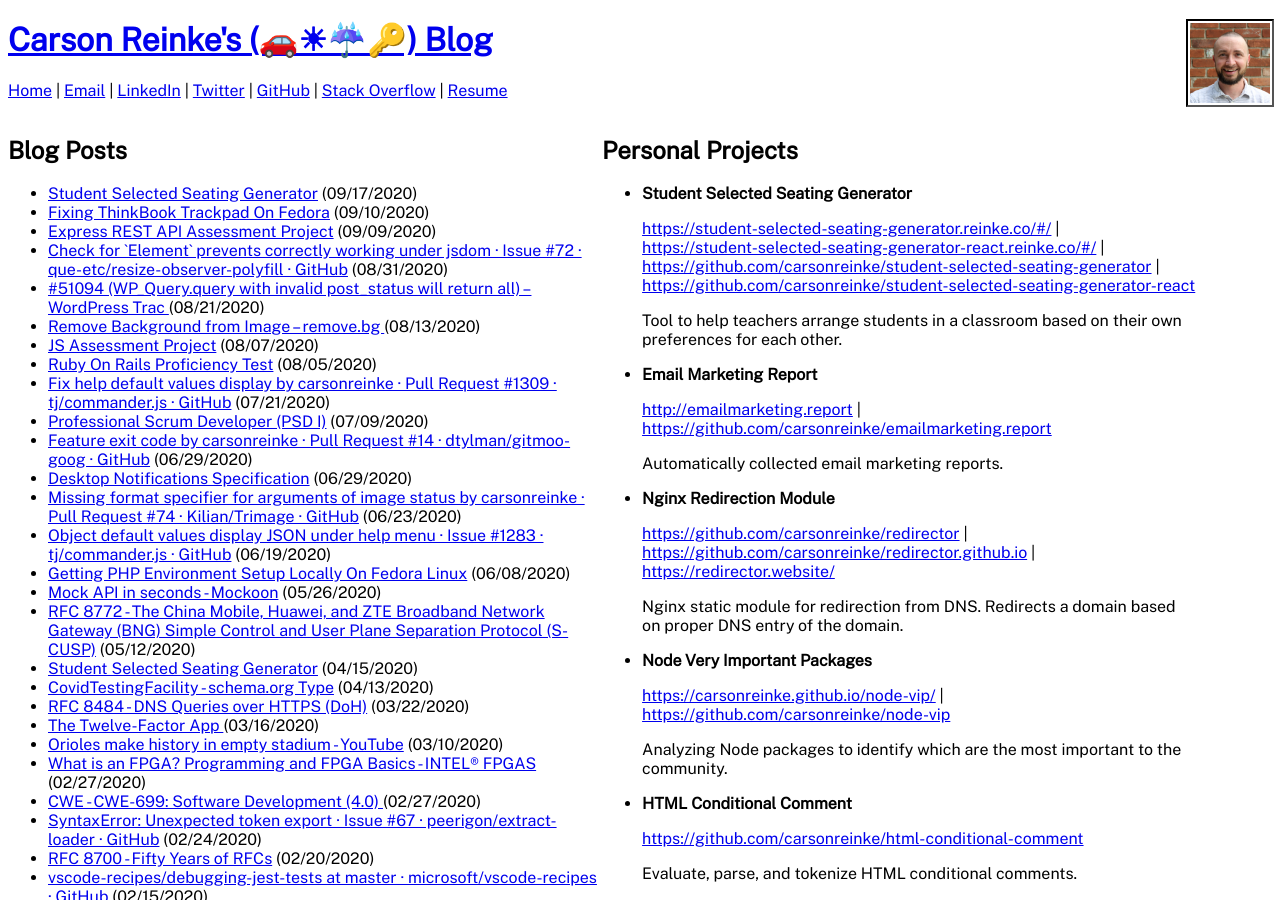
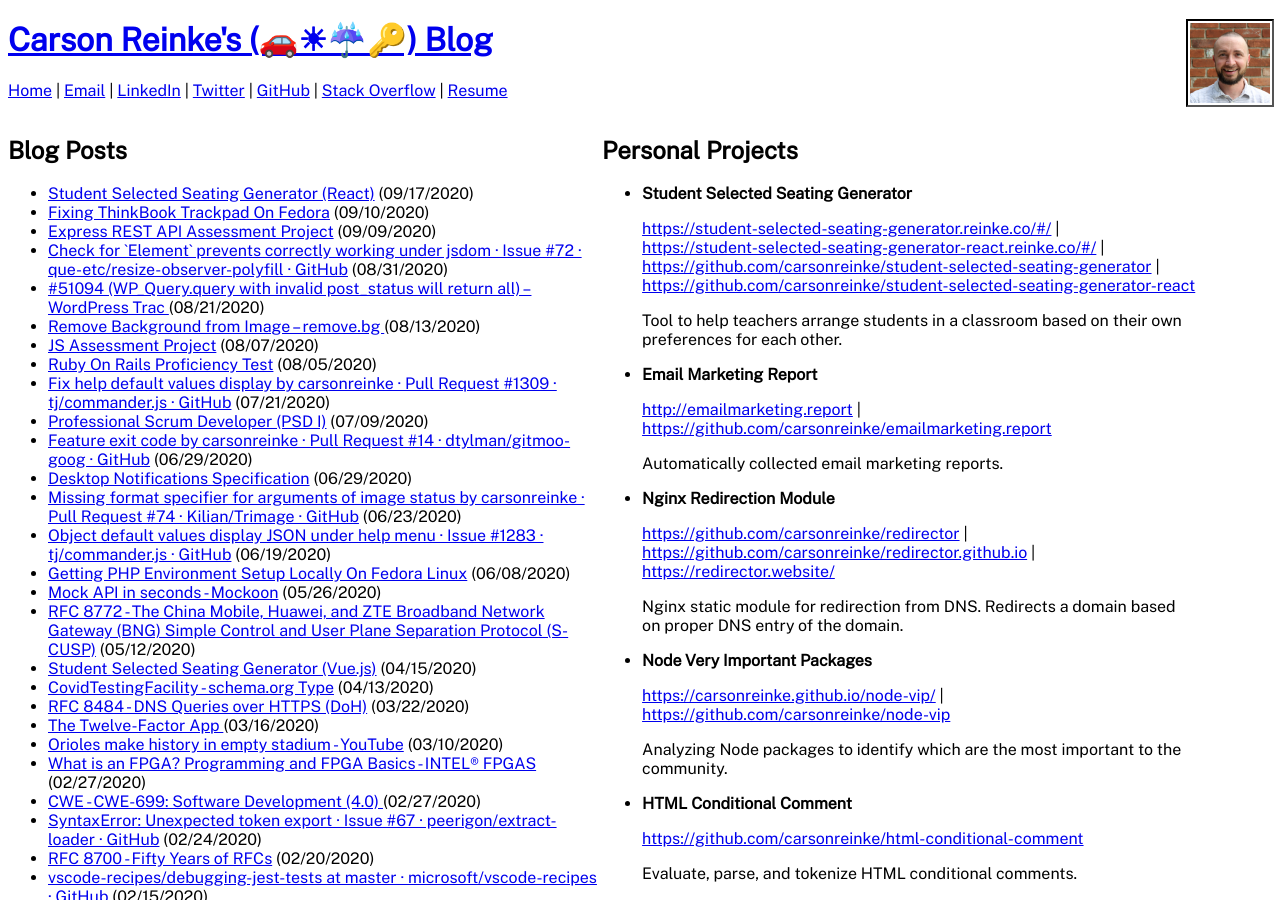
Before and after one commit to carsonreinke/reinke.co, a Jekyll site: the page built from index.html, in a window 1280 px wide and 900 px high. Built offline with Jekyll 4.4.1, drawn with Linux system fonts in a browser that asks for light colours.

Commit message:
Fix posts names

```diff
--- a/_posts/2020-04-15-student-selected-seating-generator.md
+++ b/_posts/2020-04-15-student-selected-seating-generator.md
@@ -1,6 +1,6 @@
 ---
 layout: post
-title: Student Selected Seating Generator
+title: Student Selected Seating Generator (Vue.js)
 tags: []
 ---
 [Student Selected Seating Generator](https://student-selected-seating-generator.reinke.co/#/)
--- a/_posts/2020-09-17-student-selected-seating-generator.md
+++ b/_posts/2020-09-17-student-selected-seating-generator-react.md
@@ -1,6 +1,6 @@
 ---
 layout: post
-title: Student Selected Seating Generator
+title: Student Selected Seating Generator (React)
 tags: []
 ---
 [Student Selected Seating Generator](https://student-selected-seating-generator-react.reinke.co/#/)
```
